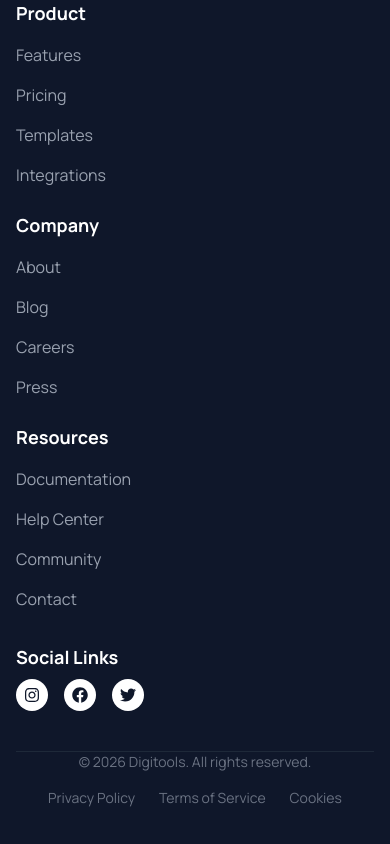
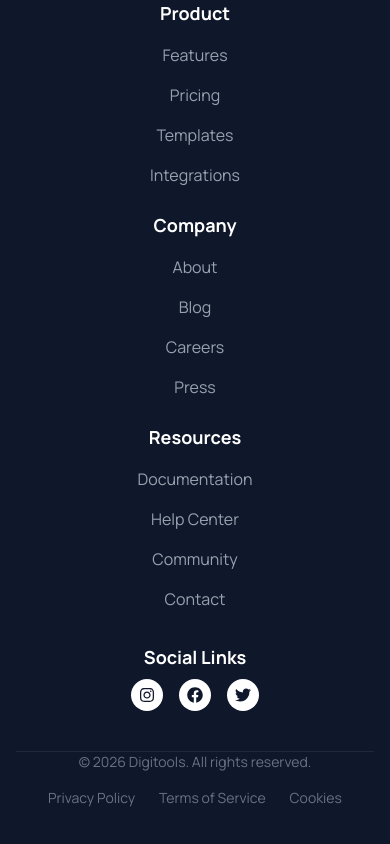
Before and after one commit to apurbadatta/DigiTools-Platfrom, a React (Vite) app: page / in a window 390 px wide. Shown: the part 5504-6348 px from the top of the page. Built offline with nearby package versions, Linux system fonts and the light colour scheme.

Commit message:
mobile uses

```diff
--- a/src/components/Fotter.jsx
+++ b/src/components/Fotter.jsx
@@ -4,7 +4,7 @@ import { FaFacebook, FaInstagram,FaTwitter } from 'react-icons/fa';
 const Fotter = () => {
     return (
        <footer className="bg-[#0F172A] text-white py-10 px-4 md:px-20">
-  <div className="max-w-5xl mx-auto grid  md:grid-cols-4 gap-6 md:gap-6">
+  <div className="max-w-5xl mx-auto grid  md:grid-cols-4 gap-6 md:gap-6 text-center">
 
     {/* 1. Brand Section */}
     <div className="space-y-6">
@@ -46,17 +46,17 @@ const Fotter = () => {
         <li><a href="#" className="hover:text-white transition">Contact</a></li>
       </ul>
 
-      <h4 className="text-lg font-bold mb-2">Social Links</h4>
-      <div className="flex space-x-4">
-        {/* Instagram Icon */}
+      <h4 className="text-lg font-bold mb-2 ">Social Links</h4>
+      <div className="flex space-x-4 justify-center">
+
         <div className="bg-white text-[#0F172A] p-2 rounded-full cursor-pointer hover:bg-gray-200">
           <FaInstagram></FaInstagram>
         </div>
-        {/* Facebook Icon */}
+
         <div className="bg-white text-[#0F172A] p-2 rounded-full cursor-pointer hover:bg-gray-200">
           <FaFacebook/>
         </div>
-        {/* Twitter/X Icon */}
+
         <div className="bg-white text-[#0F172A] p-2 rounded-full cursor-pointer hover:bg-gray-200">
            <FaTwitter/>
         </div>
```
